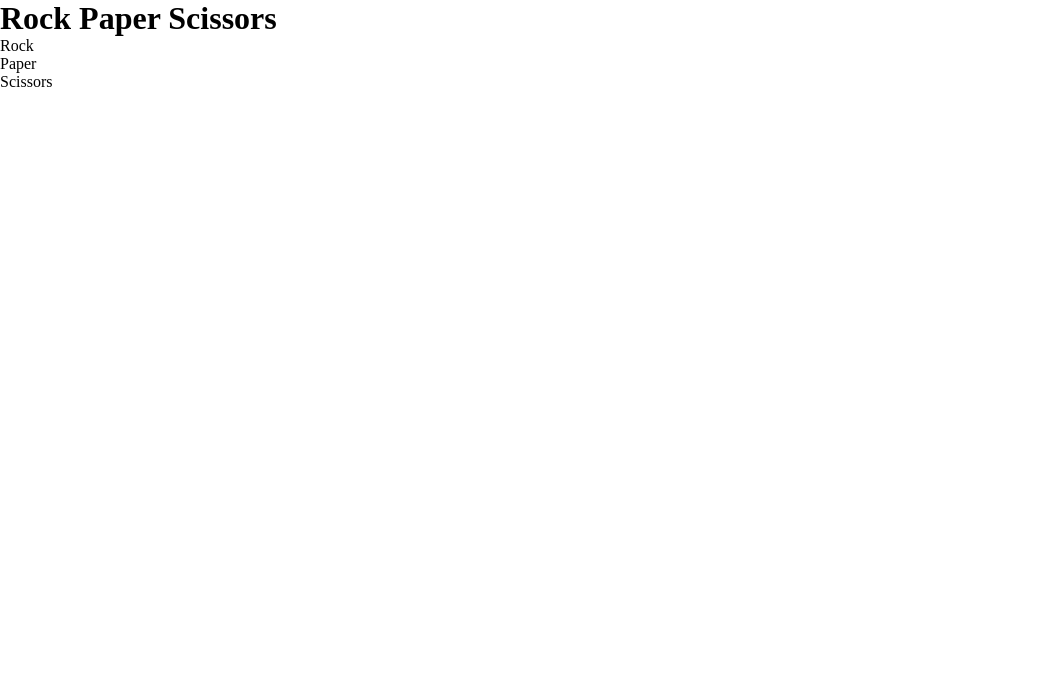
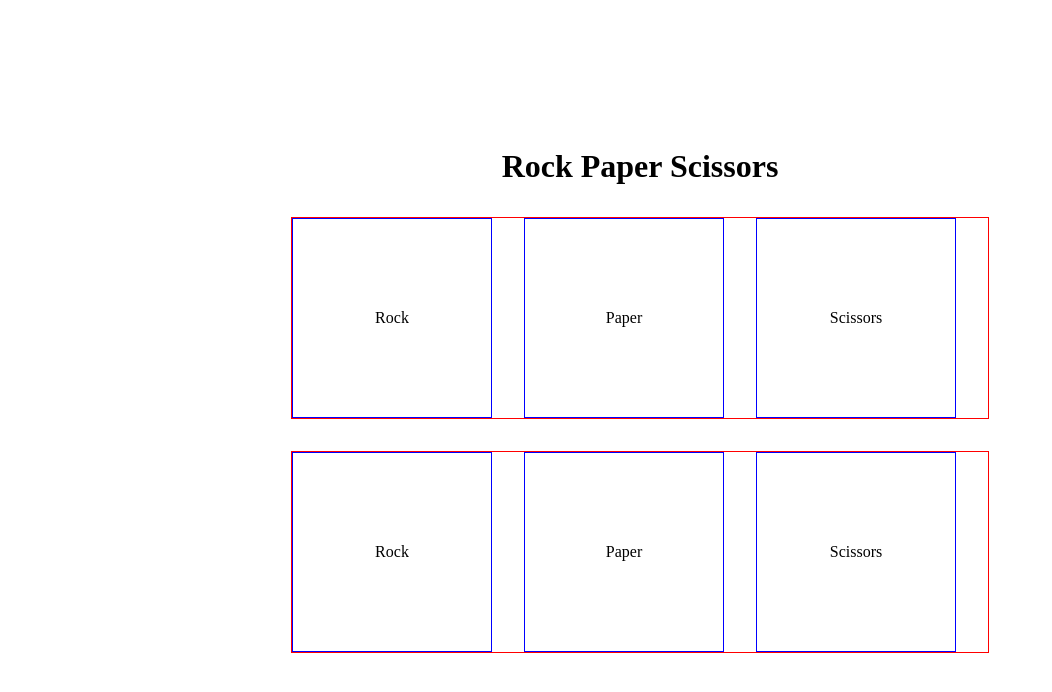
Before and after one commit to tburakonat/rock-paper-scissors, a plain HTML site: page index.html in a window 1280 px wide. Shown: the whole page, without its empty margins (0-1052 px from the left). Drawn offline with Linux system fonts and the light colour scheme.

Commit message:
added ui for user and computer selection

```diff
--- a/index.html
+++ b/index.html
@@ -9,15 +9,28 @@
 </head>
 <body>
     <h1>Rock Paper Scissors</h1>
-    <div data-selection="rock">
+    <section class="user-section">
+        <div class="user-selection">
             Rock
         </div>
-    <div data-selection="paper">
+        <div class="user-selection">
             Paper
         </div>
-    <div data-selection="scissors">
+        <div class="user-selection">
             Scissors
         </div>
+    </section>
+    <section class="computer-section">
+        <div class="computer-selection">
+            Rock
+        </div>
+        <div class="computer-selection">
+            Paper
+        </div>
+        <div class="computer-selection">
+            Scissors
+        </div>
+    </section>
     <script src="script.js"></script>
 </body>
 </html>
--- a/styles.css
+++ b/styles.css
@@ -2,3 +2,35 @@
     margin: 0;
     box-sizing: border-box;
 }
+
+body {
+    height: 100vh;
+    display: flex;
+    flex-direction: column;
+    justify-content: center;
+    align-items: center;
+}
+
+h1 {
+    text-align: center;
+}
+
+.user-section,
+.computer-section {
+    border: 1px solid red;
+    display: flex;
+    justify-content: center;
+    align-items: center;
+    margin-top: 2em;
+}
+
+.user-selection,
+.computer-selection {
+    border: 1px solid blue;
+    display: flex;
+    justify-content: center;
+    align-items: center;
+    width: 200px;
+    height: 200px;
+    margin-right: 2em;
+}
```
Lines whose indentation alone changed are shown as unchanged.
